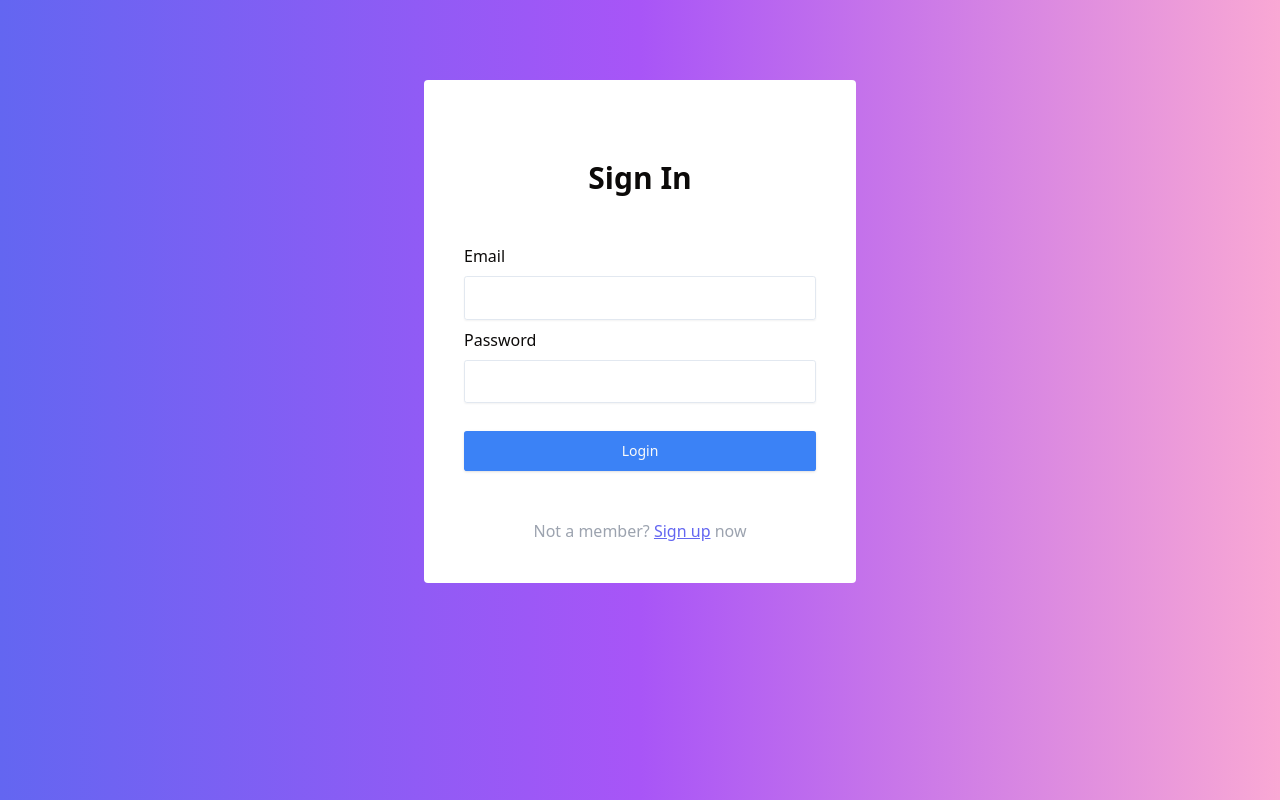
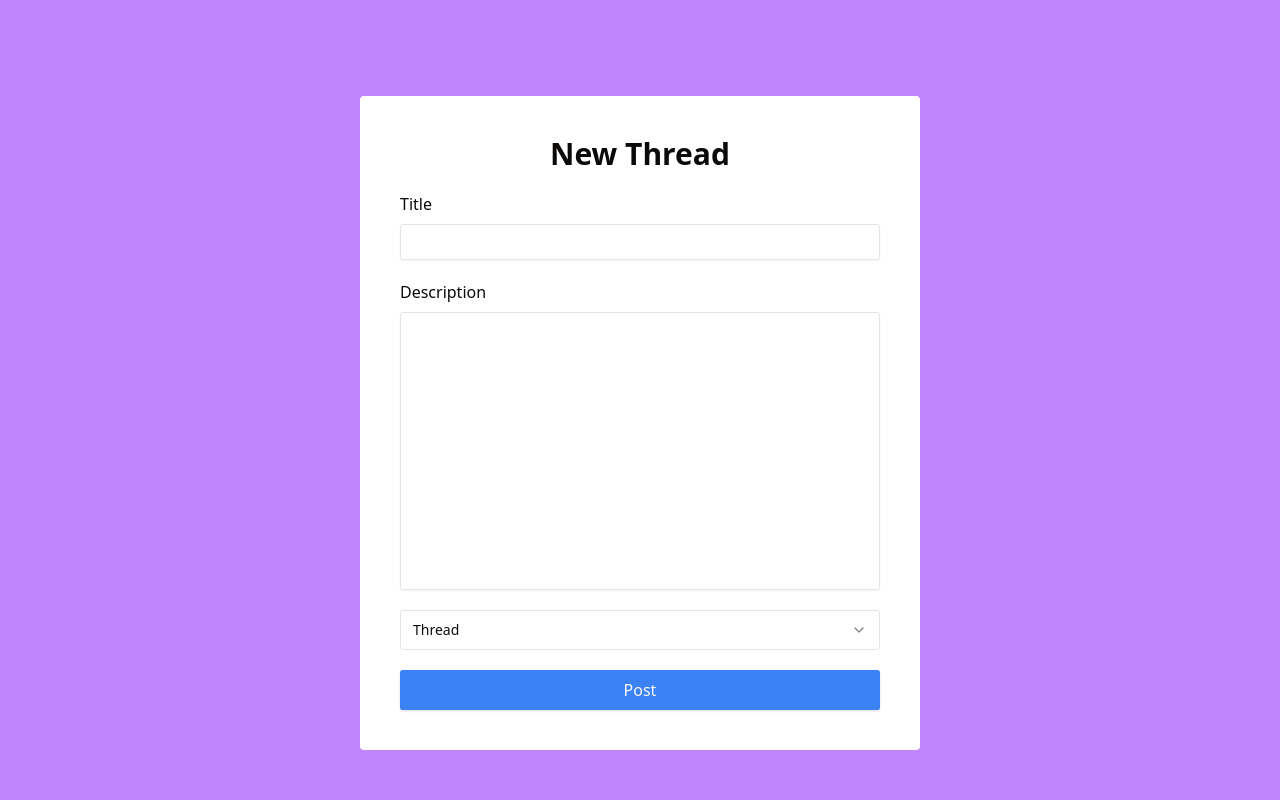
Before and after one commit to Narek-Pogosian/typescript-grupp, a React (Vite) app: page /create in a window 1280 px wide. Before the commit this address led to /login. Built offline with nearby package versions, Linux system fonts and the light colour scheme.

Commit message:
create thread/qna added

```diff
--- a/src/pages/Create.tsx
+++ b/src/pages/Create.tsx
@@ -10,43 +10,100 @@ import {
   SelectLabel,
   SelectTrigger,
   SelectValue,
-} from "@radix-ui/react-select";
+} from "@/components/ui/select";
 import { ChangeEvent, useEffect, useState } from "react";
 import { useNavigate } from "react-router-dom";
+import { Alert, AlertDescription } from "@/components/ui/alert";
+import { Thread, ThreadCategory } from "@/types";
+import { addDoc, collection } from "firebase/firestore";
+import { db } from "@/firebase";
 
 const Create = () => {
   const { user } = useAuthContext();
-  const initialState = {
+  const initialState: Thread = {
+    id: "",
     title: "",
-    category: "",
+    category: "THREAD" || "QNA",
     creationDate: "",
     description: "",
-    creator: user?.userName,
+    creator: {
+      id: "",
+      userName: "",
+    },
   };
+  const [error, setError] = useState<string | null>(null);
   const [formData, setFormData] = useState(initialState);
   const navigate = useNavigate();
 
-  useEffect(() => {
-    if (!user) {
-      navigate("/login");
+  // useEffect(() => {
+  //   if (!user) {
+  //     navigate("/login");
+  //   }
+  // }, [user, navigate]);
+
+  const handleNewPost = (e: React.FormEvent) => {
+    e.preventDefault();
+    const { title, category, description } = formData;
+
+    if (!title || !category || !description) {
+      setError("Please fill in all fields");
       return;
     }
-  }, [user, navigate]);
-
-  const handleNewPost = (e) => {
-    e.preventDefault();
+    if (title.length < 3) {
+      setError("Title cannot be less than 3 characters");
+      return;
+    }
+    try {
+      if (category === "QNA") {
+        addDoc(collection(db, "threads"), {
+          title,
+          category,
+          description,
+          creator: {
+            id: user?.id,
+            userName: user?.userName,
+          },
+          isAnswered: false,
+        });
+      } else {
+        addDoc(collection(db, "threads"), {
+          title,
+          category,
+          description,
+          creator: {
+            id: user?.id,
+            userName: user?.userName,
+          },
+        });
+      }
+      setFormData(initialState);
+      navigate("/");
+    } catch (error) {
+      console.error(error);
+      setError("Failed to add post, try again later");
+    }
   };
 
   const handleChange = (
     e: ChangeEvent<HTMLInputElement | HTMLSelectElement | HTMLTextAreaElement>
   ) => {
-    setFormData((data) => {
-      return {
-        ...data,
-        [e.target.name]: e.target.value,
-      };
-    });
+    if (e.target.id === "category") {
+      setFormData((data) => {
+        return {
+          ...data,
+          category: e.target.value as ThreadCategory,
+        };
+      });
+    } else {
+      setFormData((data) => {
+        return {
+          ...data,
+          [e.target.id]: e.target.value,
+        };
+      });
+    }
   };
+  console.log(formData);
 
   return (
     <section className="min-h-full bg-purple-400">
@@ -78,20 +135,38 @@ const Create = () => {
             />
           </div>
           <div className="">
-            <Select>
+            <Select
+              onValueChange={(value) =>
+                setFormData((data) => ({ ...data, category: value }))
+              }
+              defaultValue={formData.category}
+            >
               <SelectTrigger>
                 <SelectValue placeholder="Category" />
               </SelectTrigger>
               <SelectContent>
                 <SelectGroup>
                   <SelectLabel>Category</SelectLabel>
-                  <SelectItem value="THREAD">Thread</SelectItem>
-                  <SelectItem value="QNA">QnA</SelectItem>
+                  <SelectItem id="THREAD" value="THREAD">
+                    Thread
+                  </SelectItem>
+                  <SelectItem id="QNA" value="QNA">
+                    QnA
+                  </SelectItem>
                 </SelectGroup>
               </SelectContent>
             </Select>
           </div>
-          <Button className="text-md bg-blue-500 hover:bg-blue-400 p-5">
+          {error && (
+            <Alert variant="destructive">
+              <AlertDescription>{error}</AlertDescription>
+            </Alert>
+          )}
+          <Button
+            className={`text-md bg-blue-500 hover:bg-blue-400 p-5 ${
+              error && "shake"
+            }`}
+          >
             Post
           </Button>
         </form>
--- a/src/pages/Login.tsx
+++ b/src/pages/Login.tsx
@@ -102,6 +102,7 @@ const Login = () => {
           )}
           <Button
             type="submit"
+            disabled={isLoading}
             className={`bg-blue-500 hover:bg-blue-400 mt-5 p-5 ${
               error && "shake"
             }`}
--- a/src/pages/Register.tsx
+++ b/src/pages/Register.tsx
@@ -128,6 +128,7 @@ const Register = () => {
           )}
           <Button
             type="submit"
+            disabled={isLoading}
             className={`bg-blue-500 hover:bg-blue-400 mt-5 p-5 ${
               error && "shake"
             }`}
--- a/src/pages/Threads.tsx
+++ b/src/pages/Threads.tsx
@@ -12,7 +12,7 @@ const Threads = () => {
       const userData = JSON.parse(user);
       setUser(userData);
     }
-  });
+  }, []);
 
   const signOutUser = () => {
     signOut(auth)
```
